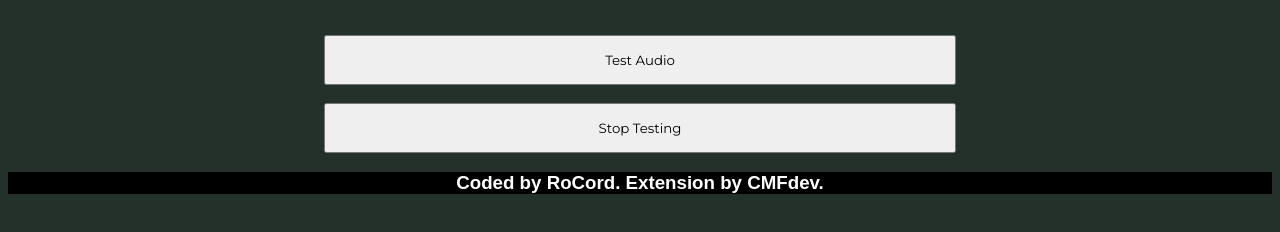
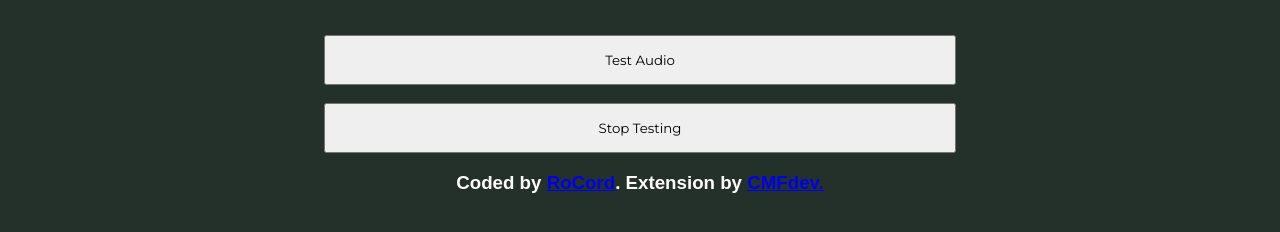
Before and after one commit to CMFdev-1/speakertestectension, a plain HTML site: page index.html in a window 1280 px wide. Shown: the part 114-346 px from the top of the page. Drawn offline with Linux system fonts and the light colour scheme.

Commit message:
Update index.html

```diff
--- a/index.html
+++ b/index.html
@@ -19,7 +19,6 @@ body {
     font-family: "Montserrat", bold;
 }
     h3 {
-        background-color: #000000;
         color: #FFFFFF;
         font-family: Arial, Helvetica, sans-serif;
     }
@@ -38,4 +37,4 @@ body {
     </body>
 </html>
 
-<center><h3>Coded by RoCord. Extension by CMFdev.</h3></center>
+<center><h3>Coded by <a href="http://rocord.cf">RoCord</a>. Extension by <a href="http://cmfdev.cf">CMFdev.</a></h3></center>
```
